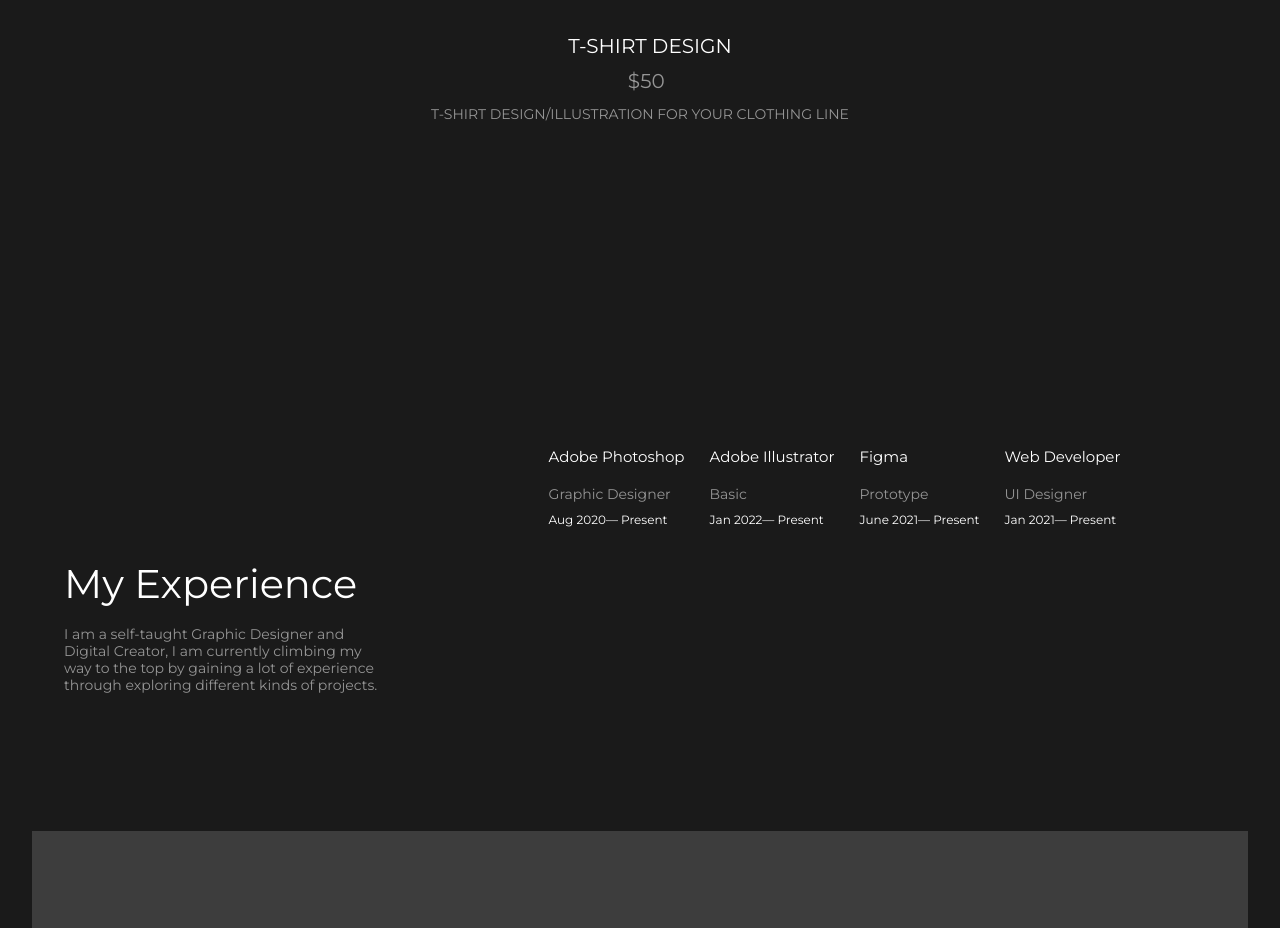
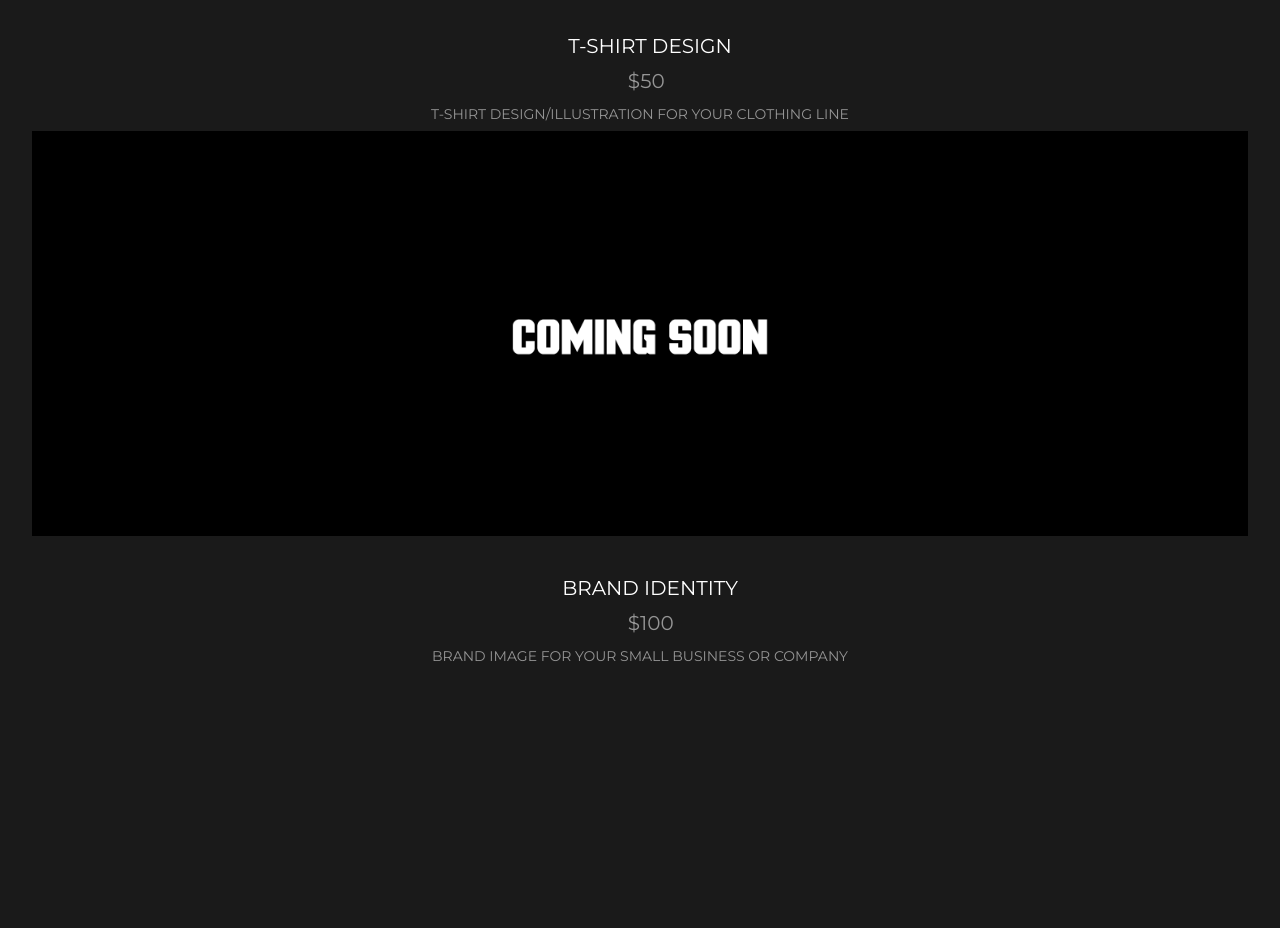
Before and after one commit to migueldsales/MiguelGFX, a plain HTML site: page index.html in a window 1280 px wide. Shown: the part 2940-3868 px from the top of the page. Drawn offline with nearby package versions, Linux system fonts and the light colour scheme.

Commit message:
Update index.html

```diff
--- a/index.html
+++ b/index.html
@@ -120,6 +120,15 @@
         </container>
     </section>
 
+    <section class ="Projects">
+      <container class ="service-box">
+          <img src ="images/Coming Soon.jpg" class ="service-img">
+          <h4 class ="service-title">Brand Identity</h4>
+          <span class ="price">$100</span>
+          <h3>BRAND IMAGE FOR YOUR SMALL BUSINESS OR COMPANY</h3>
+      </container>
+    </section>
+
     <section id ="expr">
         <container id ="Experience">
             <h2>My Experience</h2>
```
